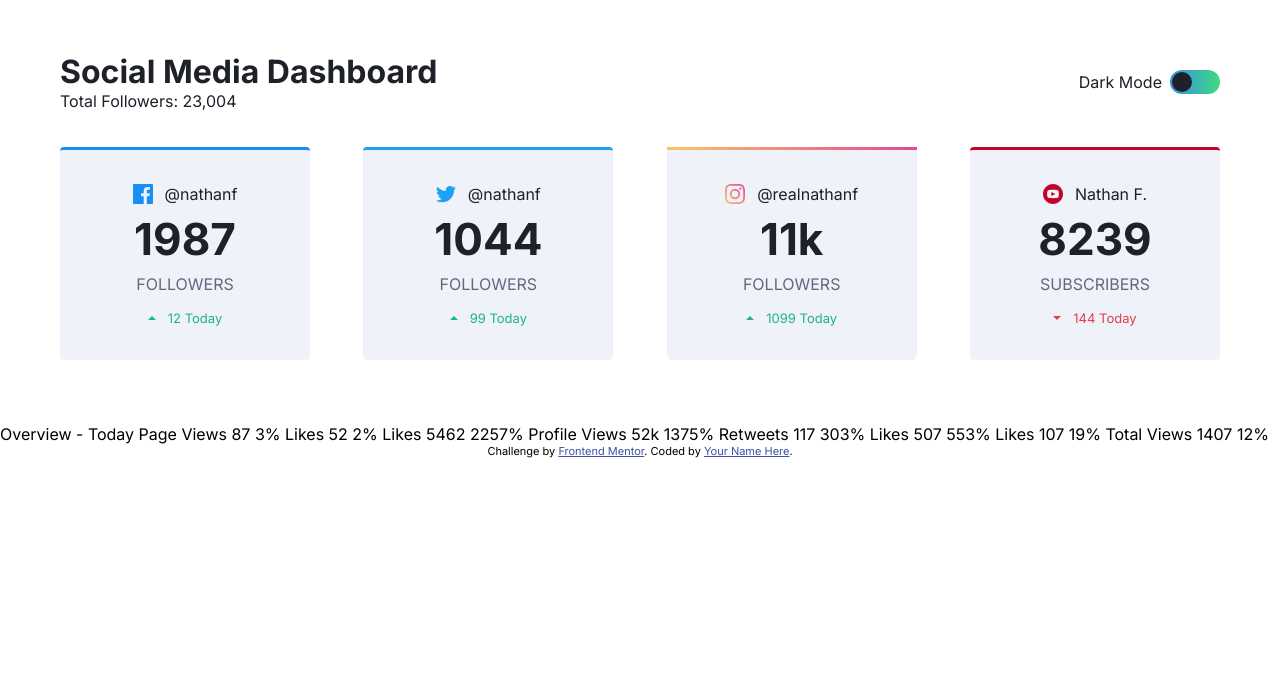
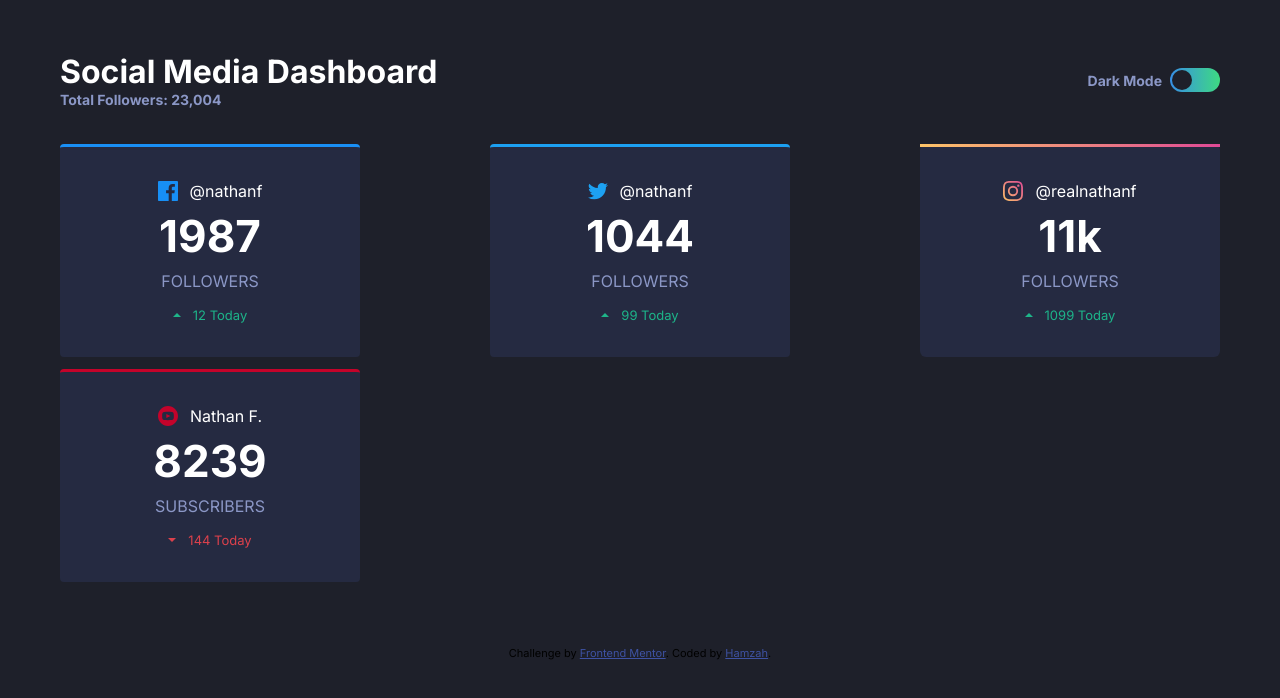
Before and after one commit to HamzahFayad/social-media-dashboard, a plain HTML site: page index.html in a window 1280 px wide. Drawn offline with Linux system fonts and the light colour scheme.

Commit message:
colors + theme

```diff
--- a/index.html
+++ b/index.html
@@ -1,5 +1,5 @@
 <!DOCTYPE html>
-<html lang="en" class="theme-light html">
+<html lang="en" class="theme-dark html">
 <head>
   <meta charset="UTF-8">
   <meta name="viewport" content="width=device-width, initial-scale=1.0"> <!-- displays site properly based on user's device -->
@@ -20,10 +20,10 @@
   <header>
     <div class="head">
     <h1>Social Media Dashboard</h1>
-    <p>Total Followers: 23,004</p>
+    <h3 style="font-size: 14px;">Total Followers: 23,004</h3>
     </div>
     <div class="theme-switch">
-      <p>Dark Mode</p>
+      <h3 style="font-size: 14px;">Dark Mode</h3>
       <div>
         <label for="myCheck" class="switch">
           <input id="myCheck" class="switcher" type="checkbox" onclick="check()">
@@ -88,7 +88,7 @@
   </main>
 
 
-
+<!--
   Overview - Today
 
   Page Views
@@ -122,10 +122,10 @@
   Total Views
   1407
   12%
-
+-->
   <div class="attribution">
     Challenge by <a href="https://www.frontendmentor.io?ref=challenge" target="_blank">Frontend Mentor</a>.
-    Coded by <a href="#">Your Name Here</a>.
+    Coded by <a href="https://github.com/HamzahFayad" target="_blank">Hamzah</a>.
   </div>
     <script src="./index.js"></script>
 </body>
--- a/index.js
+++ b/index.js
@@ -9,12 +9,13 @@
         var switcher = document.querySelector('input[type=checkbox]');
 
         if (switcher.checked) {
+            html.classList.add("theme-light");
+            html.classList.remove("theme-dark");
+        }
+        else {
             html.classList.remove("theme-light");
             html.classList.add("theme-dark");
-        }
-        else {
-            html.classList.add("theme-light");
-            html.classList.remove("theme-dark");
+
         }
     }
 
--- a/scss/styles.scss
+++ b/scss/styles.scss
@@ -72,13 +72,18 @@ h3{
 }
 
 input:checked + .slider {
-  background: linear-gradient(to right, hsl(210, 78%, 56%), hsl(146, 68%, 55%));
+    background: hsl(229, 8%, 59%);
+}
+
+input:not(:checked) + .slider {
+    background: linear-gradient(to right, hsl(210, 78%, 56%), hsl(146, 68%, 55%));
 }
 
 input:checked + .slider:before {
   -webkit-transform: translateX(26px);
   -ms-transform: translateX(26px);
   transform: translateX(26px);
+    background-color: #fff;
 }
 .slider.round {
   border-radius: 34px;
@@ -129,7 +134,7 @@ header{
         place-items: center;
         border-radius: 4px;
         padding: 26px 36px;
-        width: 250px;
+        width: 300px;
         text-align: center;
         background: var(--color-secondary);
         *{
```
Also changed, not shown: css/styles.css, 1 other file.
